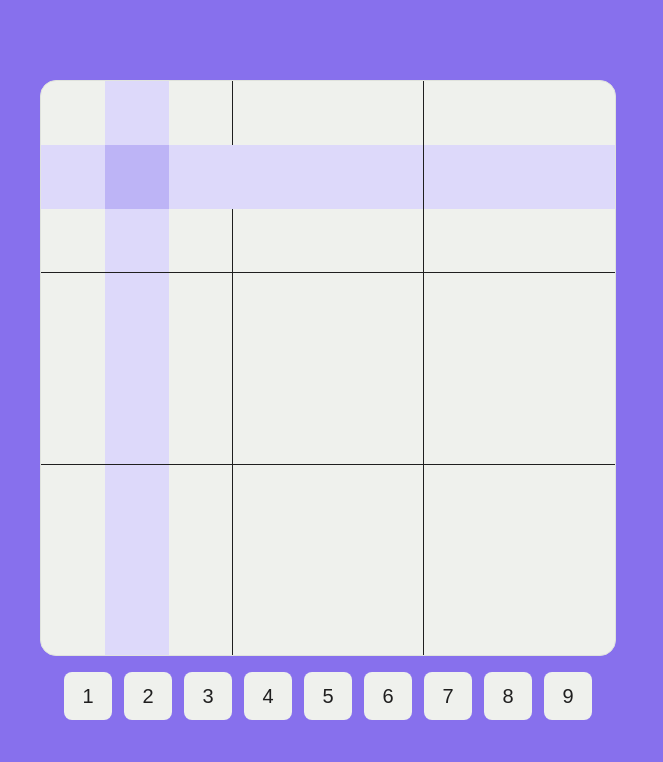
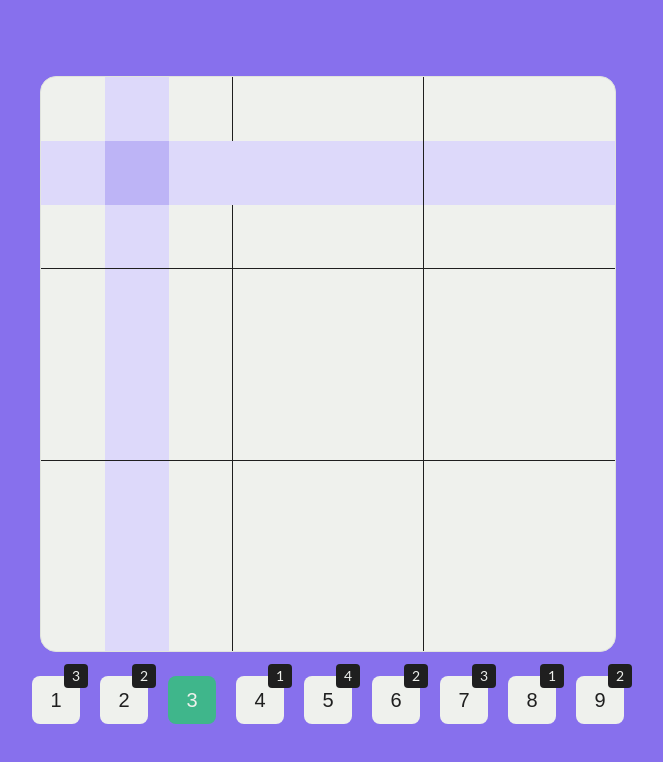
Before and after one commit to Halleys123/Sudoku, a React (Vite) app in the folder client/: page / in a window 1280 px wide. Shown: the top 762 px of the page, without its empty margins (312-975 px from the left). Built offline with nearby package versions, Linux system fonts and the light colour scheme; a web font is replaced by a local one.

Commit message:
Enhance Sudoku components: Update InputBox to handle click events, refactor SudokuBox to accept props, and modify SudokuInputs to pass click handler for number selection.

```diff
--- a/client/src/components/sudoku/InputBox.jsx
+++ b/client/src/components/sudoku/InputBox.jsx
@@ -1,9 +1,36 @@
-export default function InputBox({ number }) {
+export default function InputBox({
+  number,
+  blocksLeft,
+  showBlocksLeft = true,
+  onClick,
+}) {
   return (
-    <div className='border-shade-700 w-12 h-12 group transition-colors hover:bg-shade-100 items-center justify-center flex rounded-lg bg-shade-50 select-none cursor-pointer'>
-      <span className='font-secondary text-shade-800 text-xl group-hover:text-primary-400'>
+    <div
+      onClick={onClick}
+      className={`relative border-shade-700 w-12 h-12 group transition-colors items-center justify-center flex rounded-lg select-none ${
+        blocksLeft
+          ? 'bg-shade-50 hover:bg-shade-100 cursor-pointer '
+          : 'bg-success-400 hover:bg-success-500 cursor-not-allowed'
+      }`}
+    >
+      <span
+        className={`font-secondary text-xl ${
+          blocksLeft
+            ? 'text-shade-800  group-hover:text-primary-400'
+            : 'text-shade-50'
+        }`}
+      >
         {number}
       </span>
+      {showBlocksLeft && blocksLeft ? (
+        <div className='absolute flex items-center justify-center h-6 w-6 bg-shade-800 rounded-sm top-0 right-0 -translate-y-3 translate-x-2'>
+          <span className='text-sm text-shade-50 font-primary'>
+            {blocksLeft}
+          </span>
+        </div>
+      ) : (
+        ''
+      )}
     </div>
   );
 }
--- a/client/src/components/sudoku/SudokuBox.jsx
+++ b/client/src/components/sudoku/SudokuBox.jsx
@@ -1,27 +1,6 @@
-import { useState } from 'react';
 import MiniBox from '@components/sudoku/MiniBox.jsx';
 
-export default function SudokuBox() {
-  const [sudokuState, setSudokuState] = useState([
-    [0, 0, 0, 0, 0, 0, 0, 0, 0],
-    [0, 0, 0, 0, 0, 0, 0, 0, 0],
-    [0, 0, 0, 0, 0, 0, 0, 0, 0],
-    [0, 0, 0, 0, 0, 0, 0, 0, 0],
-    [0, 0, 0, 0, 0, 0, 0, 0, 0],
-    [0, 0, 0, 0, 0, 0, 0, 0, 0],
-    [0, 0, 0, 0, 0, 0, 0, 0, 0],
-    [0, 0, 0, 0, 0, 0, 0, 0, 0],
-    [0, 0, 0, 0, 0, 0, 0, 0, 0],
-  ]);
-
-  const [selectedCell, setSelectedCell] = useState([1, 1]); // [row, col]
-
-  function handleMiniBoxClick(row, col) {
-    if (row == selectedCell[0] && col == selectedCell[1])
-      setSelectedCell([-1, -1]);
-    else setSelectedCell([row, col]);
-  }
-
+export default function SudokuBox({ onClick, selectedCell, sudokuState }) {
   return (
     <div className='max-w-xl aspect-square rounded-2xl bg-shade-50 grid grid-cols-9 overflow-hidden border border-shade-100'>
       {sudokuState.map((rowData, rowIndex) => {
@@ -32,7 +11,7 @@ export default function SudokuBox() {
               data={cellData}
               row={rowIndex}
               col={cellIndex}
-              onClick={() => handleMiniBoxClick(rowIndex, cellIndex)}
+              onClick={() => onClick(rowIndex, cellIndex)}
               selectedCell={selectedCell}
               style={{
                 borderRight:
--- a/client/src/components/sudoku/SudokuInputs.jsx
+++ b/client/src/components/sudoku/SudokuInputs.jsx
@@ -1,9 +1,26 @@
 import InputBox from './InputBox';
-export default function SudokuInputs() {
+export default function SudokuInputs({ onClick }) {
+  const numbers = [
+    { blocksLeft: 3, value: 1 },
+    { blocksLeft: 2, value: 2 },
+    { blocksLeft: 0, value: 3 },
+    { blocksLeft: 1, value: 4 },
+    { blocksLeft: 4, value: 5 },
+    { blocksLeft: 2, value: 6 },
+    { blocksLeft: 3, value: 7 },
+    { blocksLeft: 1, value: 8 },
+    { blocksLeft: 2, value: 9 },
+  ];
+
   return (
-    <div className='flex flex-row gap-3 items-center justify-center'>
-      {[1, 2, 3, 4, 5, 6, 7, 8, 9].map((num) => (
-        <InputBox key={num} number={num} />
+    <div className='flex flex-row gap-5 items-center justify-center'>
+      {numbers.map(({ blocksLeft, value }) => (
+        <InputBox
+          onClick={() => onClick(value)}
+          key={value}
+          number={value}
+          blocksLeft={blocksLeft}
+        />
       ))}
     </div>
   );
--- a/client/src/components/sudoku/SudokuLayout.jsx
+++ b/client/src/components/sudoku/SudokuLayout.jsx
@@ -1,14 +1,46 @@
 import SudokuBox from './SudokuBox';
 import SudokuInputs from './SudokuInputs';
 import { useState } from 'react';
+// import { useState } from 'react';
 
 export default function SudokuLayout() {
-  const [mode, setMode] = useState('selection'); // continuous-input | note | selection
+  //   const [mode, setMode] = useState('selection'); // continuous-input | note | selection
+  const [selectedCell, setSelectedCell] = useState([1, 1]); // [row, col]
+  const [sudokuState, setSudokuState] = useState([
+    [0, 0, 0, 0, 0, 0, 0, 0, 0],
+    [0, 0, 0, 0, 0, 0, 0, 0, 0],
+    [0, 0, 0, 0, 0, 0, 0, 0, 0],
+    [0, 0, 0, 0, 0, 0, 0, 0, 0],
+    [0, 0, 0, 0, 0, 0, 0, 0, 0],
+    [0, 0, 0, 0, 0, 0, 0, 0, 0],
+    [0, 0, 0, 0, 0, 0, 0, 0, 0],
+    [0, 0, 0, 0, 0, 0, 0, 0, 0],
+    [0, 0, 0, 0, 0, 0, 0, 0, 0],
+  ]);
+
+  function handleMiniBoxClick(row, col) {
+    if (row == selectedCell[0] && col == selectedCell[1])
+      setSelectedCell([-1, -1]);
+    else setSelectedCell([row, col]);
+  }
+
+  function handleOnClickInput(value) {
+    if (selectedCell[0] === -1 || selectedCell[1] === -1) return;
+    setSudokuState((prev) => {
+      const newState = prev.map((row) => [...row]);
+      newState[selectedCell[0]][selectedCell[1]] = value;
+      return newState;
+    });
+  }
 
   return (
-    <div className='flex flex-col gap-4'>
-      <SudokuBox />
-      <SudokuInputs />
+    <div className='flex flex-col gap-6 items-center'>
+      <SudokuBox
+        onClick={handleMiniBoxClick}
+        sudokuState={sudokuState}
+        selectedCell={selectedCell}
+      />
+      <SudokuInputs onClick={handleOnClickInput} />
     </div>
   );
 }
```
